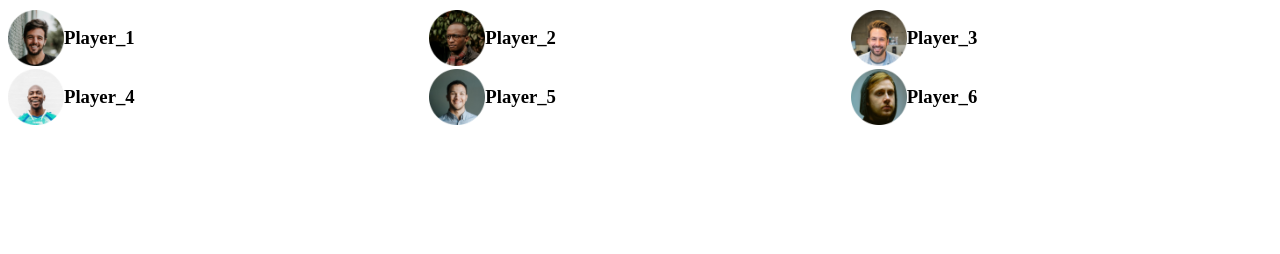
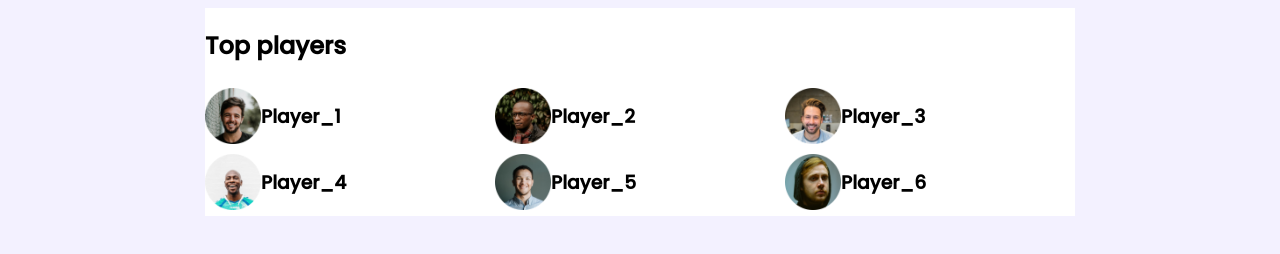
Before and after one commit to imtiajul-islam/leader_board_css-3, a plain HTML site: page index.html in a window 1280 px wide. Drawn offline with Linux system fonts and the light colour scheme.

Commit message:
split commit

```diff
--- a/index.html
+++ b/index.html
@@ -17,8 +17,11 @@
     <!-- main start -->
     <main>
         <!-- top players and top blogs start-->
-        <section>
-            <div class="top-players">
+        <section class="container">
+            <div class="top-players ">
+                <h2 class="section_title">
+                    Top players
+                </h2>
                 <div class="players">
                     <div class="player">
                         <img src="media/images/players/player-1.png" alt="">
--- a/style/style.css
+++ b/style/style.css
@@ -1,3 +1,19 @@
+/* fonts */
+@import url('https://fonts.googleapis.com/css2?family=Poppins:wght@500&display=swap');
+/* base style */
+body{
+    font-family: 'Poppins', sans-serif;
+    background-color: #F3F1FF;
+}
+main{
+    display: flex;
+    justify-content: center;
+}
+.container{
+    background-color: #fff;
+    width: 870px;
+}
+/* base style end */
 /* Top players style start */
 .players{
     display: grid;
```
